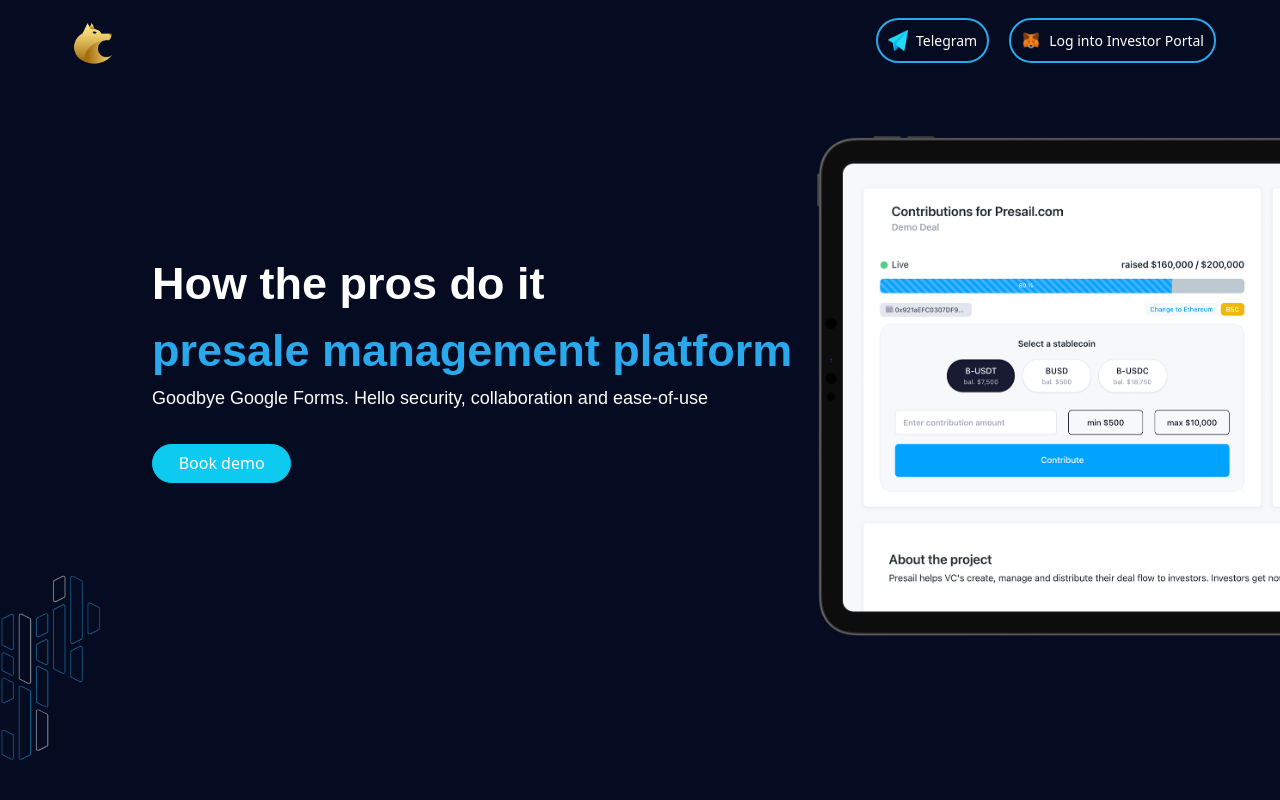
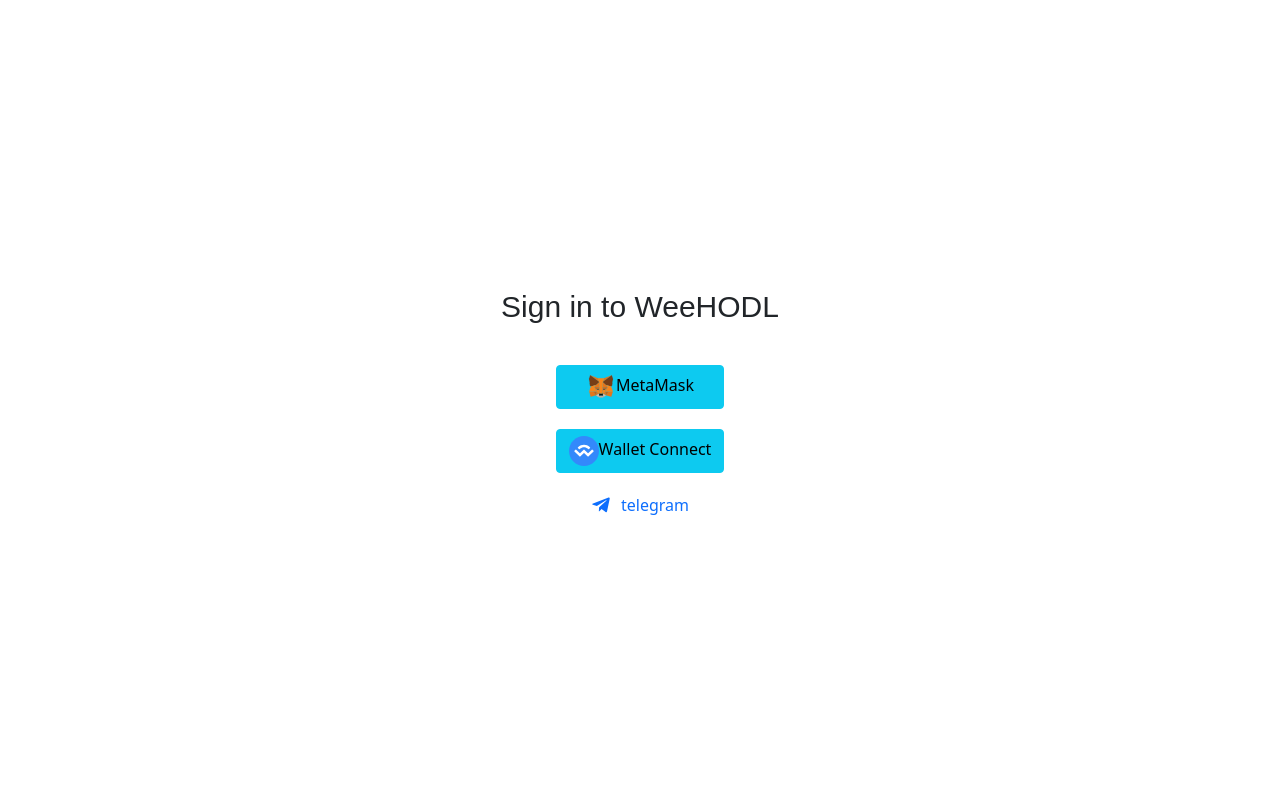
Before and after one commit to healer-1205/WeeHODL, a React (Create React App) app: page / in a window 1280 px wide. Shown: the top 800 px of the page. Built offline with nearby package versions, Linux system fonts and the light colour scheme.

Commit message:
sign in with metamask by using context hook

```diff
--- a/public/index.html
+++ b/public/index.html
@@ -7,7 +7,7 @@
     <meta name="theme-color" content="#000000" />
     <meta
       name="description"
-      content="Web site created using create-react-app"
+      content="WE HELP YOU ACHIEVE THE MOST AMBITIOUS GOALS."
     />
     <script
       src="https://kit.fontawesome.com/0f83e5d3b7.js"
--- a/src/App.js
+++ b/src/App.js
@@ -3,23 +3,31 @@
 // import NavBar from "./components/layouts/NavBar";
 // import Header from "./components/layouts/Header";
 import { BrowserRouter as Router, Routes, Route } from "react-router-dom";
-import { Home } from "./components/home/Home";
+import { AuthProvider } from "./components/context/useAuth";
 import { Login } from "./components/Login";
 import 'bootstrap/dist/css/bootstrap.css';
+import { PrivateRoute } from "./components/PrivateRoute";
+import { User } from "./components/users/User";
 
 function App() {
   return (
-    <>
+    <AuthProvider>
       <Router>
         {/* <Header /> */}
         <div>
           <Routes>
-            <Route exact path="/" element={<Home />} />
-            <Route exact path="users/signup" element={<Login />} />
+            <Route exact path="/" element={<Login />} />
+            <Route path="user"
+              element={
+                <PrivateRoute>
+                  <User />
+                </PrivateRoute>
+              }
+            />
           </Routes>
         </div>
       </Router>
-    </>
+    </AuthProvider>
   );
 }
 
--- a/src/assets/css/login.css
+++ b/src/assets/css/login.css
@@ -3,10 +3,10 @@
   margin-top: 20px;
 }
 
-.logout {
+.telegram {
   display: flex;
   justify-content: center;
   align-items: center;
   text-decoration: none;
-  margin-right: 10px;
+  cursor: pointer;
 }
--- a/src/components/Login.js
+++ b/src/components/Login.js
@@ -1,12 +1,14 @@
 import React from "react";
 import styled from "styled-components";
 import { Button } from "react-bootstrap";
-import { Link } from "react-router-dom";
-import { FaSignOutAlt } from "react-icons/fa"
+import { FaTelegramPlane } from "react-icons/fa"
 import "../assets/css/login.css";
+import { useNavigate } from "react-router-dom";
 
 import Metamask from "../assets/images/metamask.svg"
 import WalletConnect from "../assets/images/wallet_connect.svg"
+import { useAuth } from "./context/useAuth";
+// const Web3 = require("web3");
 
 const Content = styled.div`
   display: flex;
@@ -27,11 +29,29 @@
 `;
 
 export const Login = () => {
+  const auth = useAuth();
+  const navigate = useNavigate();
+
+  const clickConnectWallet = () => {
+    getAccount()
+      .then((res) => {
+        const currentAccount = String(res);
+        auth.saveAccount(currentAccount);
+        navigate("/user");
+      })
+  };
+
+  const getAccount = async () => {
+    let accounts, account;
+    accounts = await window.ethereum.request({ method: "eth_requestAccounts" });
+    account = accounts[0];
+    return account;
+  };
   return (
     <Content>
       <Title>Sign in to WeeHODL</Title>
       <ButtonWrapper>
-        <Button variant="info" className="login-button metamask-login">
+        <Button variant="info" className="login-button metamask-login" onClick={clickConnectWallet}>
           <img alt="metamask" src={Metamask} width="30" />
           MetaMask
         </Button>
@@ -39,10 +59,10 @@
           <img alt="wallet_connect" src={WalletConnect} width="30" />
           Wallet Connect
         </Button>
-        <Link to="/" className="login-button logout">
-          <FaSignOutAlt />
-          Back to Home
-        </Link>
+        <a href="https://t.me/+q7gyM9U0OXo4M2Q0" className="login-button telegram">
+          <FaTelegramPlane style={{marginRight: "10px"}} size={20} />
+          telegram
+        </a>
       </ButtonWrapper>
     </Content>
   );
--- /dev/null
+++ b/src/components/PrivateRoute.js
@@ -0,0 +1,8 @@
+import React from "react";
+import { Navigate } from "react-router-dom";
+import { useAuth } from "../components/context/useAuth";
+
+export function PrivateRoute({ children }) {
+  const auth = useAuth();
+  return auth.isAuthenticated ? children : <Navigate to="/" />;
+}
--- /dev/null
+++ b/src/components/context/useAuth.js
@@ -0,0 +1,28 @@
+import React, { useState, useContext, createContext } from "react";
+
+const AuthContext = createContext();
+
+export function AuthProvider({ children }) {
+  const auth = useAuthProvider();
+  return <AuthContext.Provider value={auth}>{children}</AuthContext.Provider>;
+};
+
+export const useAuth = () => {
+  return useContext(AuthContext);
+};
+
+function useAuthProvider() {
+  const [account, setAccount] = useState("");
+  const [isAuthenticated, setAuth] = useState(false);
+
+  function saveAccount(setAccountParam) {
+    setAccount(setAccountParam);
+    setAuth(true);
+  }
+
+  return {
+    isAuthenticated,
+    account,
+    saveAccount,
+  }
+}
--- a/src/components/layouts/Header.js
+++ b/src/components/layouts/Header.js
@@ -17,7 +17,7 @@
   return (
     <nav className="nav_bar">
       <div className="nav_container">
-        <NavLink exact to="/" className="nav_logo">
+        <NavLink to="/" className="nav_logo">
           <img src={Logo} alt="Logo" width="60" />
         </NavLink>
         <ButtonWrapper>
--- /dev/null
+++ b/src/components/users/User.js
@@ -0,0 +1,7 @@
+import React from "react";
+
+export const User = () => {
+  return(
+    <div>authenticated</div>
+  );
+};
```
Also changed, not shown: package.json (+6 -1 lines), 2 other files (tests, documents, lock files or other folders).
